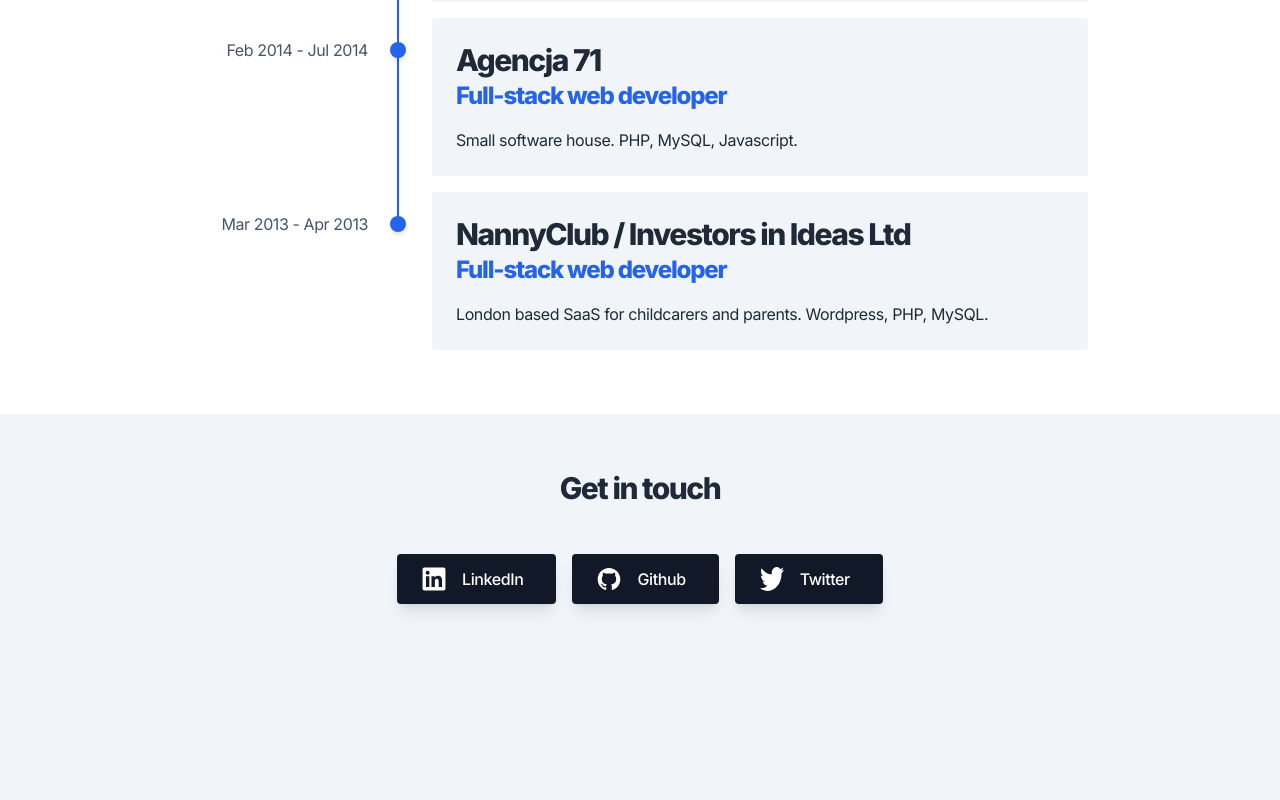
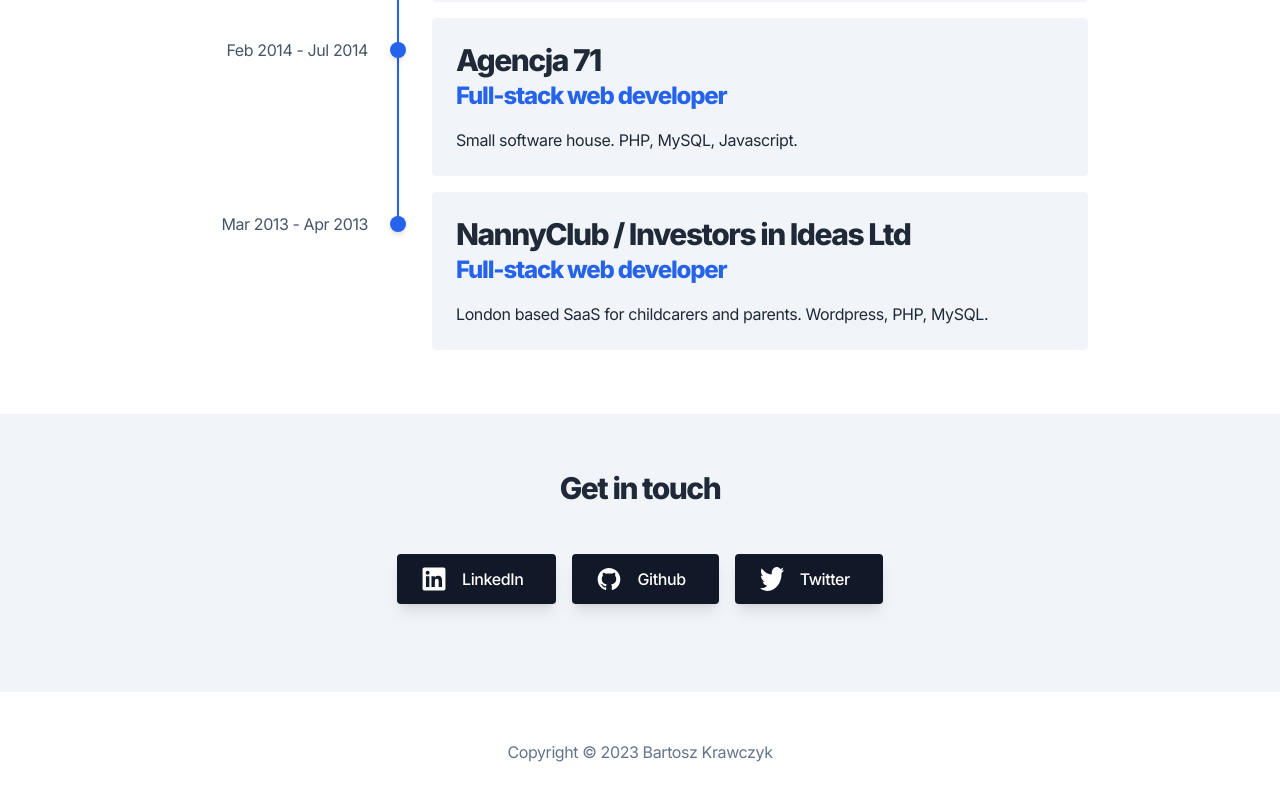
Before and after one commit to bartoszkrawczyk2/bartoszkrawczyk.com, a Next.js app: page / in a window 1280 px wide. Shown: the part 2050-2850 px from the top of the page. Before the commit the page ends 2806 px from the top, so only its background shows below. Built offline with nearby package versions, Linux system fonts and the light colour scheme.

Commit message:
Add footer

```diff
--- a/src/components/home/Contact.tsx
+++ b/src/components/home/Contact.tsx
@@ -6,7 +6,7 @@
   return (
     <Container>
       <SectionHeader>Get in touch</SectionHeader>
-      <div className="flex gap-4 justify-center mb-36">
+      <div className="flex gap-4 justify-center mb-20">
         <a
           className="btn text-white bg-gray-900 hover:bg-gray-800"
           href="https://www.linkedin.com/in/bartoszkrawczyk/"
--- /dev/null
+++ b/src/components/layout/Footer.tsx
@@ -0,0 +1,9 @@
+import { Container } from '../common/Container';
+
+export function Footer() {
+  return (
+    <div className="bg-white text-center text-slate-500 py-10">
+      <Container>Copyright © {new Date().getFullYear()} Bartosz Krawczyk</Container>
+    </div>
+  );
+}
--- a/src/pages/index.tsx
+++ b/src/pages/index.tsx
@@ -1,6 +1,7 @@
 import { Contact } from '@/components/home/Contact';
 import { Intro } from '@/components/home/Intro';
 import { Resume } from '@/components/home/Resume';
+import { Footer } from '@/components/layout/Footer';
 import { Nav } from '@/components/layout/Nav';
 import { resume, ResumeEntry } from '@/data/resume';
 import { GetStaticProps } from 'next';
@@ -26,6 +27,7 @@
       <Intro />
       <Resume resume={resume} />
       <Contact />
+      <Footer />
     </>
   );
 }
```
